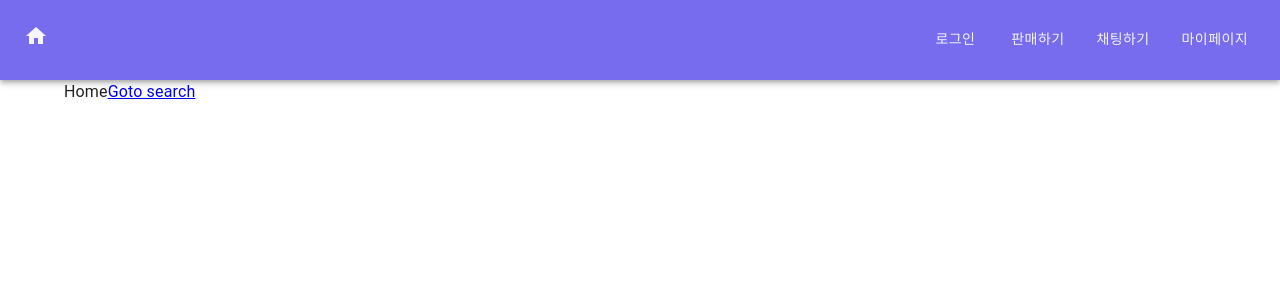
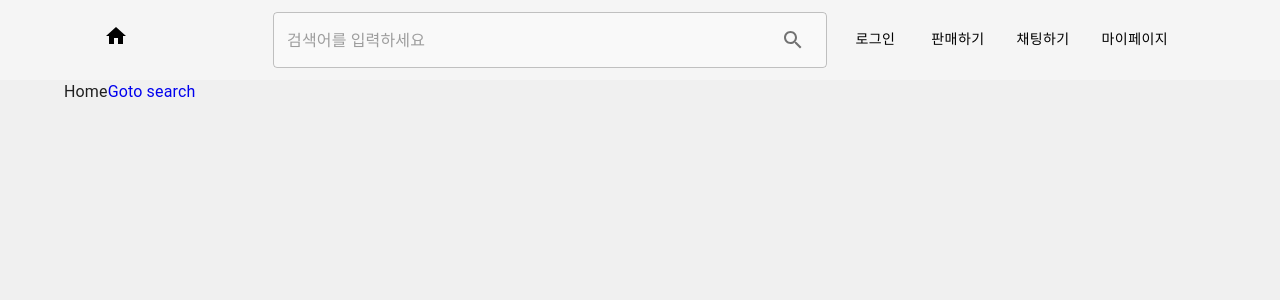
Before and after one commit to Ormi5-StrikeOut/Play-Baseball, a Next.js app in the folder fe/play-baseball-fe/: page / in a window 1280 px wide. Shown: the top 300 px of the page. Built offline with nearby package versions, Linux system fonts and the light colour scheme.

Commit message:
#150 Refactor: Global CSS 및 header 레이아웃 수정

```diff
--- a/fe/play-baseball-fe/components/header.tsx
+++ b/fe/play-baseball-fe/components/header.tsx
@@ -1,14 +1,27 @@
 import React, { useState, useEffect } from "react";
 import { useRouter } from "next/router";
-import { AppBar, Toolbar, Typography, Button, Box } from "@mui/material";
+import {
+  AppBar,
+  Toolbar,
+  Typography,
+  Button,
+  Box,
+  Container,
+  TextField,
+  InputAdornment,
+  IconButton,
+} from "@mui/material";
 import HomeIcon from "@mui/icons-material/Home";
+import SearchIcon from "@mui/icons-material/Search";
 import Link from "next/link";
 import axios from "axios";
 import { MEMBER_LOGOUT, SERVER_URL } from "@/constants/endpoints";
 
 const Header = () => {
   const [loggedIn, setLoggedIn] = useState<boolean>(false);
+  const [searchQuery, setSearchQuery] = useState<string>("");
   const router = useRouter();
+
   useEffect(() => {
     const token =
       typeof window !== "undefined"
@@ -59,53 +72,124 @@ const Header = () => {
       });
   };
 
+  const handleSearch = () => {
+    if (searchQuery.trim() !== "") {
+      // 검색 API 호출 로직을 여기에 추가하세요.
+      console.log(`Searching for: ${searchQuery}`);
+      // router.push(`/search?query=${searchQuery}`);
+    }
+  };
+
+  // 엔터 키 처리 함수
+  const handleKeyDown = (e: React.KeyboardEvent<HTMLInputElement>) => {
+    if (e.key === "Enter") {
+      handleSearch();
+    }
+  };
+
   return (
     <AppBar
       position="static"
-      sx={{ bgcolor: "#766CED", height: "clamp(80px, 8vh, 130px)" }}
+      elevation={0}
+      sx={{ bgcolor: "#F5F5F5", height: "clamp(80px, 8vh, 130px)" }}
     >
-      <Toolbar sx={{ minHeight: "unset", height: "100%" }}>
+      <Container
+        maxWidth="lg"
+        sx={{
+          height: "100%",
+          mx: "auto",
+          px: { xs: 2, sm: 3, md: 5 }, // 작은 화면에서는 패딩을 좀 더 줌
+          display: "flex",
+          justifyContent: "center",
+          alignItems: "center",
+        }}
+      >
+        <Toolbar
+          sx={{
+            width: "100%",
+            maxWidth: { xs: "100%", sm: "100%", md: "100%" }, // 반응형으로 넓이 조정
+            display: "flex",
+            justifyContent: "space-between",
+            alignItems: "center",
+            padding: 0, // 기본 패딩 제거
+          }}
+        >
           <Typography
             variant="h6"
             component="div"
-          sx={{ flexGrow: 1, fontFamily: "Pretendard", color: "#F5F4FF" }}
+            sx={{
+              flexGrow: 1,
+              fontFamily: "Pretendard",
+              color: "#000",
+            }}
           >
             <Link href="/" passHref>
-            <HomeIcon sx={{ color: "#F5F4FF" }} />
+              <HomeIcon sx={{ color: "#000" }} />
             </Link>
           </Typography>
+
+          {/* 검색창 */}
+          <Box
+            sx={{
+              display: "flex",
+              alignItems: "center",
+              flexGrow: 2, // 검색창이 더 넓게 차지하도록
+              justifyContent: "center",
+              mx: 2, // 간격 조정
+            }}
+          >
+            <TextField
+              variant="outlined"
+              placeholder="검색어를 입력하세요"
+              value={searchQuery}
+              onChange={(e) => setSearchQuery(e.target.value)}
+              onKeyDown={handleKeyDown} // 엔터키 처리
+              sx={{ width: "100%", bgcolor: "#F9F9F9" }}
+              InputProps={{
+                endAdornment: (
+                  <InputAdornment position="end">
+                    <IconButton onClick={handleSearch}>
+                      <SearchIcon />
+                    </IconButton>
+                  </InputAdornment>
+                ),
+              }}
+            />
+          </Box>
+
           <Box sx={{ display: "flex", gap: 2 }}>
             {loggedIn ? (
               <Button
                 onClick={handleLogout}
-              sx={{ color: "#F5F4FF", fontFamily: "Pretendard" }}
+                sx={{ color: "#000", fontFamily: "Pretendard" }}
               >
                 로그아웃
               </Button>
             ) : (
               <Link href="/login" passHref>
-              <Button sx={{ color: "#F5F4FF", fontFamily: "Pretendard" }}>
+                <Button sx={{ color: "#000", fontFamily: "Pretendard" }}>
                   로그인
                 </Button>
               </Link>
             )}
             <Link href="/exchange/write" passHref>
-            <Button sx={{ color: "#F5F4FF", fontFamily: "Pretendard" }}>
+              <Button sx={{ color: "#000", fontFamily: "Pretendard" }}>
                 판매하기
               </Button>
             </Link>
             <Link href="/chat" passHref>
-            <Button sx={{ color: "#F5F4FF", fontFamily: "Pretendard" }}>
+              <Button sx={{ color: "#000", fontFamily: "Pretendard" }}>
                 채팅하기
               </Button>
             </Link>
             <Link href="/profile" passHref>
-            <Button sx={{ color: "#F5F4FF", fontFamily: "Pretendard" }}>
+              <Button sx={{ color: "#000", fontFamily: "Pretendard" }}>
                 마이페이지
               </Button>
             </Link>
           </Box>
         </Toolbar>
+      </Container>
     </AppBar>
   );
 };
--- a/fe/play-baseball-fe/pages/_app.tsx
+++ b/fe/play-baseball-fe/pages/_app.tsx
@@ -1,16 +1,33 @@
 import React from "react";
 import { AppProps } from "next/app";
 import Header from "../components/header";
-import { CssBaseline, Container } from "@mui/material";
+import { CssBaseline, Container, GlobalStyles } from "@mui/material";
 import { ThemeProvider, createTheme } from "@mui/material/styles";
 
 const theme = createTheme();
+
+const globalStyles = (
+  <GlobalStyles
+    styles={{
+      body: {
+        backgroundColor: "#F0F0F0",
+        margin: 0,
+        padding: 0,
+        boxSizing: "border-box",
+      },
+      a: {
+        textDecoration: "none",
+      },
+    }}
+  />
+);
 
 const MyApp = ({ Component, pageProps }: AppProps) => {
   return (
     <ThemeProvider theme={theme}>
       <CssBaseline />
       <Header />
+      {globalStyles}
       <Container>
         <Component {...pageProps} />
       </Container>
```
Lines whose indentation alone changed are shown as unchanged.
